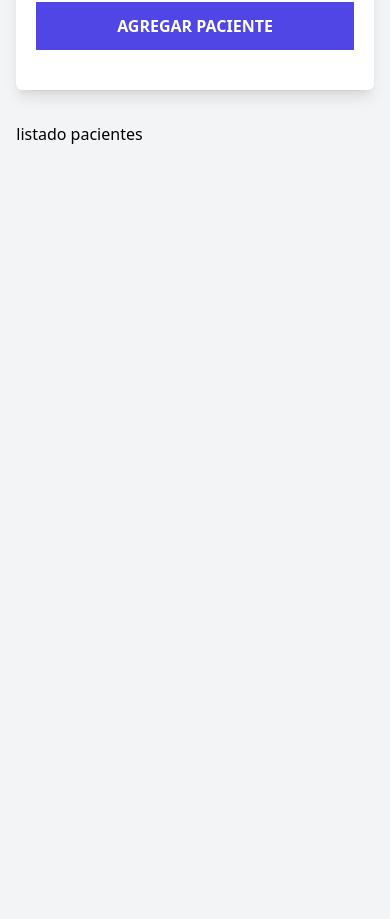
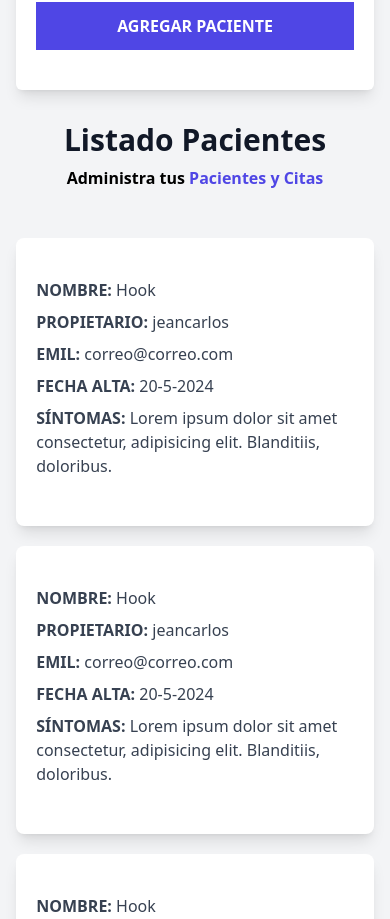
Before and after one commit to cuourses/citas-practica, a React (Vite) app: page / in a window 390 px wide. Shown: the part 940-1859 px from the top of the page. Before the commit the page ends 1126 px from the top, so only its background shows below. Built offline with nearby package versions, Linux system fonts and the light colour scheme.

Commit message:
[FEATURE] listado paciente compoenent

```diff
--- a/src/App.jsx
+++ b/src/App.jsx
@@ -1,5 +1,6 @@
 import Header from "./components/Header"
 import Formulario from "./components/Formulario"
+import ListadoPacientes from "./components/ListadoPacientes"
 
 function App() {
 
@@ -10,7 +11,7 @@ function App() {
       <div
         className=" pb-10 grid gap-8 md:grid-cols-2">
         <Formulario />
-        <p>listado pacientes</p>
+        <ListadoPacientes />
       </div>
 
     </div>
--- /dev/null
+++ b/src/components/ListadoPacientes.jsx
@@ -0,0 +1,22 @@
+import Paciente from "./Paciente"
+
+const ListadoPacientes = () => {
+  return (
+    <div>
+      <h2 className="mb-2 font-black text-3xl text-center text-gray-900">Listado Pacientes</h2>
+      <p className="mb-12 font-bold text-center">Administra tus<span className="text-indigo-600"> Pacientes y Citas</span></p>
+
+      <div className="md:h-screen md:overflow-y-scroll">
+        <Paciente />
+        <Paciente />
+        <Paciente />
+        <Paciente />
+        <Paciente />
+        <Paciente />
+        <Paciente />
+      </div>
+    </div>
+  )
+}
+
+export default ListadoPacientes
```
